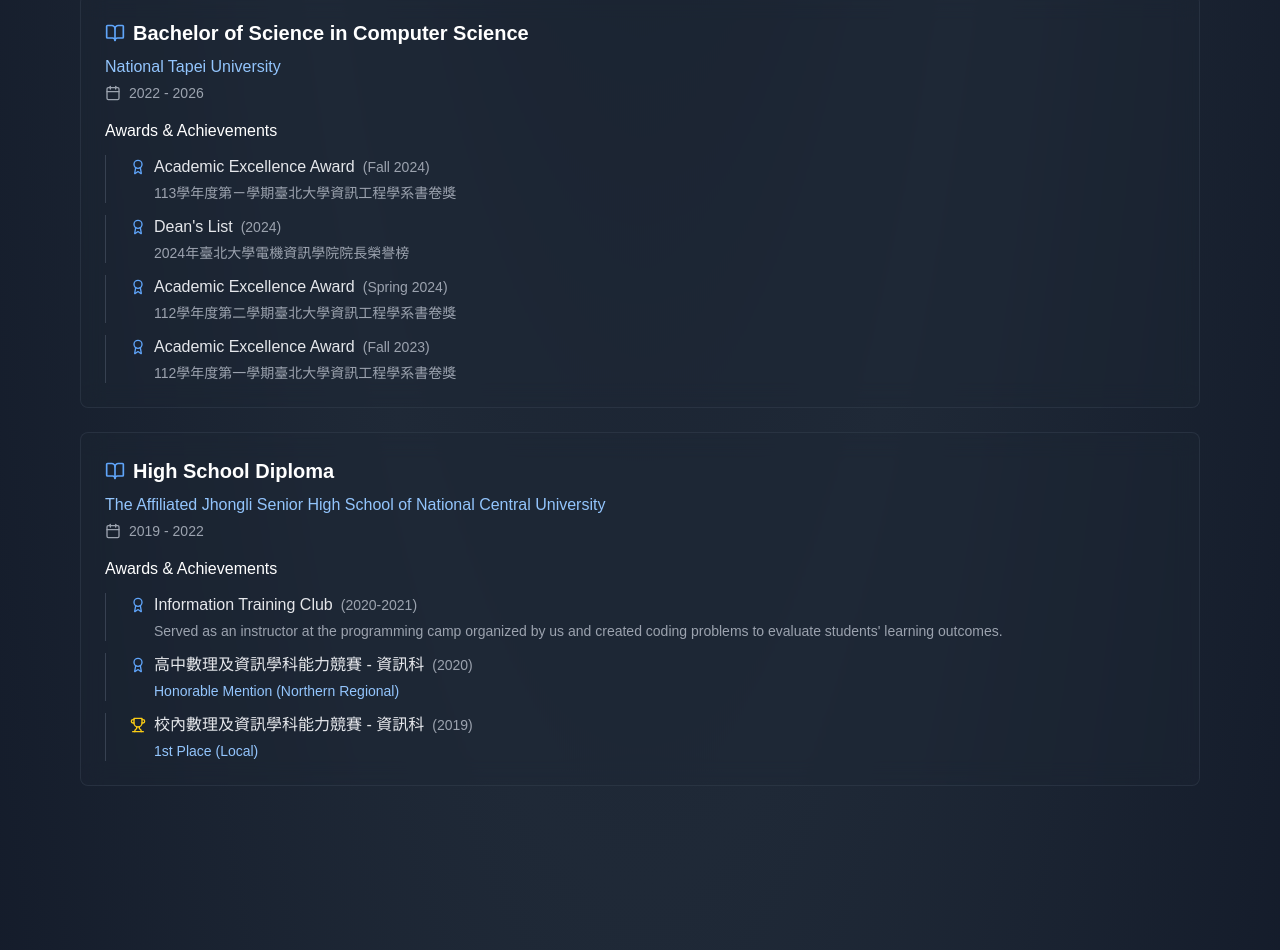
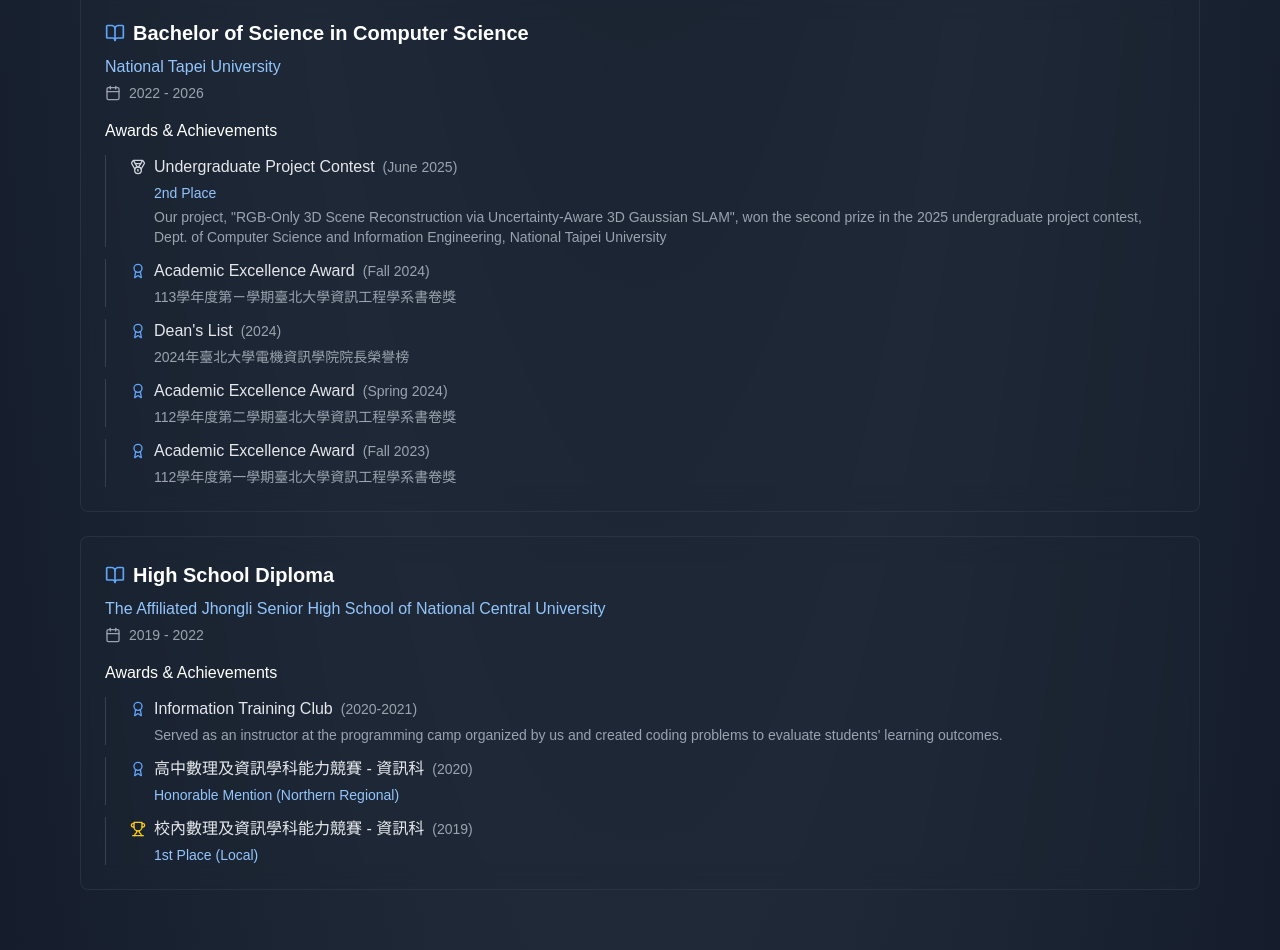
Before and after one commit to brianchang928/viere1234.github.io, a Next.js app: page / in a window 1280 px wide. Shown: the part 2197-3147 px from the top of the page. Built offline with nearby package versions, Linux system fonts and the light colour scheme.

Commit message:
Update Education.tsx

```diff
--- a/components/Education.tsx
+++ b/components/Education.tsx
@@ -122,6 +122,15 @@
                         //description="Focused on mobile development and software engineering. Relevant coursework: iOS Development, Data Structures, Algorithms, Mobile Computing"
                         awards={[
                             {
+                                title: "Undergraduate Project Contest",
+                                description: "Our project, \"RGB-Only 3D Scene Reconstruction via Uncertainty-Aware 3D Gaussian SLAM\", won the second prize in the 2025 undergraduate project contest, Dept. of Computer Science and Information Engineering, National Taipei University",
+                                type: "contest",
+                                year: "June 2025",
+                                ranking: {
+                                    place: 2
+                                }
+                            },
+                            {
                                 title: "Academic Excellence Award",
                                 year: "Fall 2024",
                                 description: "113學年度第ㄧ學期臺北大學資訊工程學系書卷獎"
```
